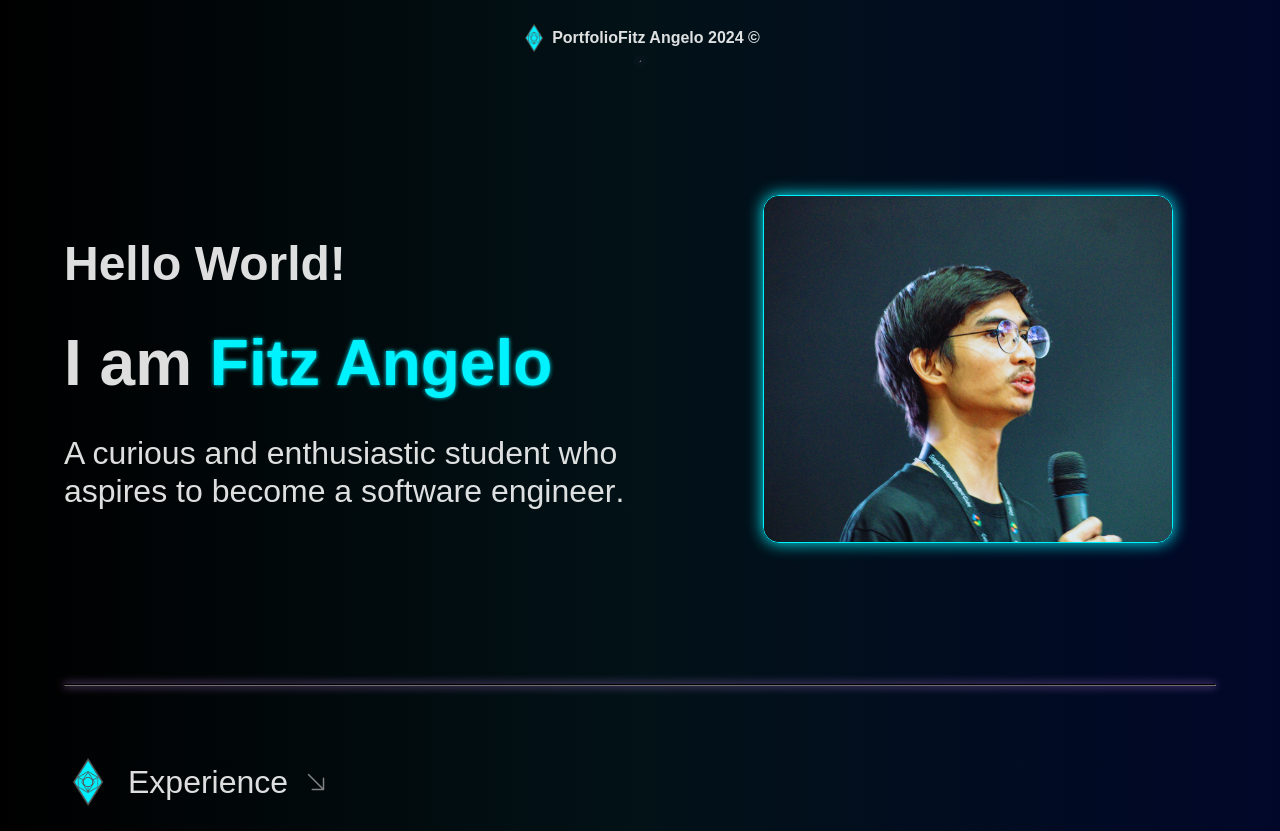
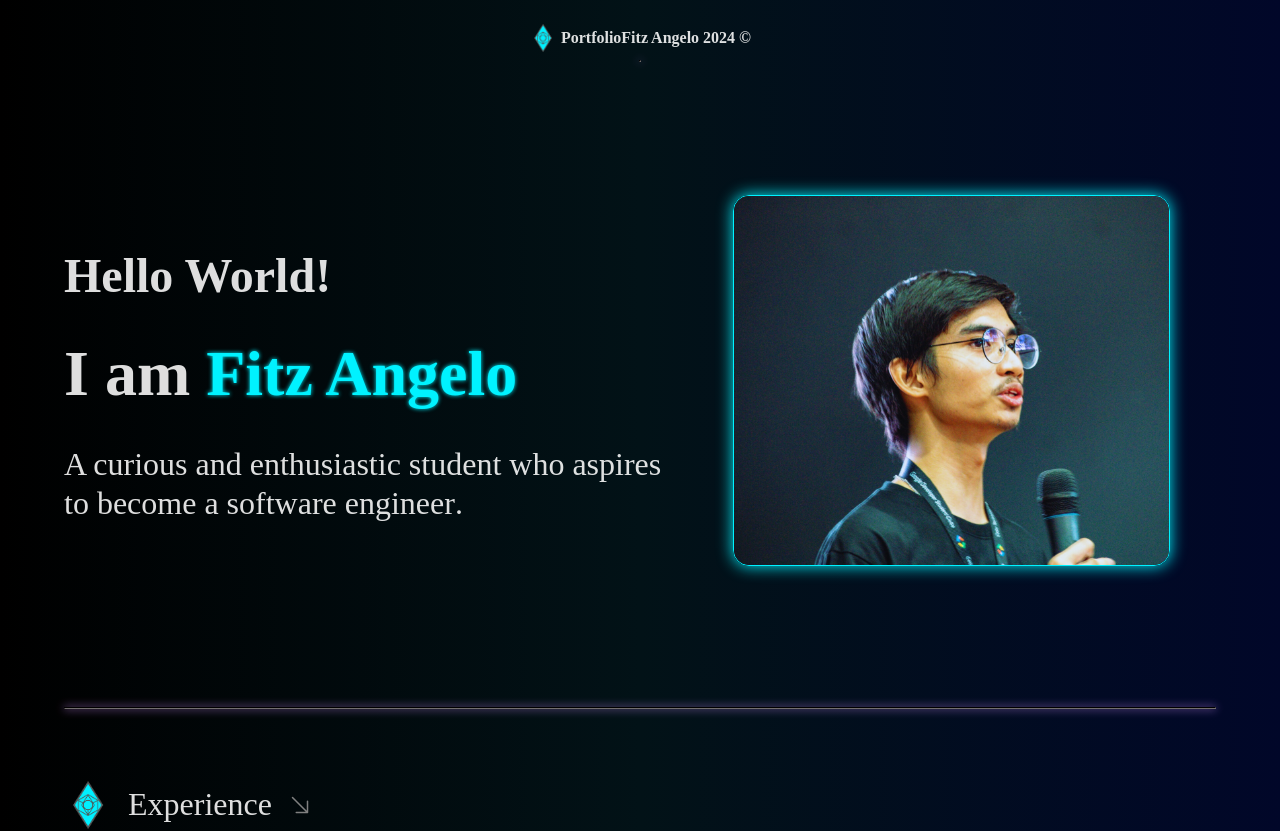
Before and after one commit to kulaizki/Portfolio, a React (Vite) app: page / in a window 1280 px wide. Shown: the top 831 px of the page. Built offline with nearby package versions, Linux system fonts and the light colour scheme.

Commit message:
refactor: test fix

```diff
--- a/src/index.css
+++ b/src/index.css
@@ -5,14 +5,15 @@
 } */
 
 @font-face {
-  font-family: 'axiforma';
-  src: url('./fonts/Axiforma-ExtraBold.otf') format('otf'),
+  font-family: 'Axiforma';
+  /* src: url('./fonts/Axiforma-ExtraBold.otf') format('otf'),
        url('./fonts/Axiforma-Bold.otf') format('otf'),
        url('./fonts/Axiforma-Light.otf') format('otf'),
        url('./fonts/Axiforma-Medium.otf') format('otf'),
        url('./fonts/Axiforma-Regular.otf') format('otf'),
-       url('./fonts/Axiforma-SemiBold.otf') format('otf'),
-       url('./fonts/Axiforma-ExtraBold.ttf') format('ttf'),
+       url('./fonts/Axiforma-SemiBold.otf') format('otf'); */
+
+  src: url('./fonts/Axiforma-ExtraBold.ttf') format('ttf'),
        url('./fonts/Axiforma-Bold.ttf') format('ttf'),
        url('./fonts/Axiforma-Light.ttf') format('ttf'),
        url('./fonts/Axiforma-Medium.ttf') format('ttf'),
@@ -24,7 +25,7 @@
 
 :root {
   /* font-family: 'Open Sans', sans-serif; */
-  font-family: 'axiforma', sans-serif;
+  font-family: 'Axiforma';
   line-height: 1.2;
 
   color-scheme: light dark;
```
Also changed, not shown: 1 other file (tests, documents, lock files or other folders).
